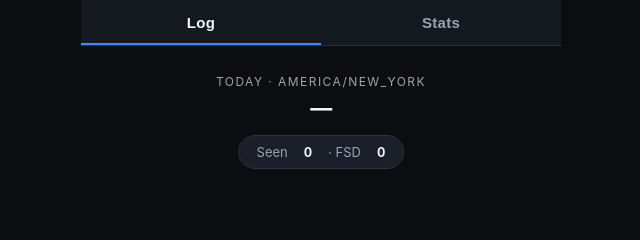
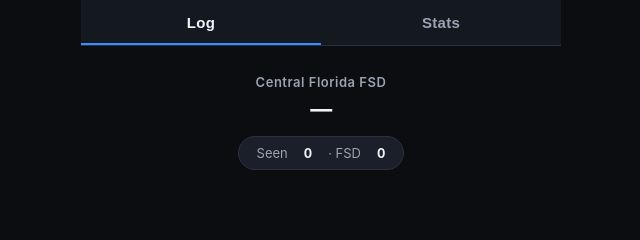
Before and after one commit to samdickinson2026-grokbot/fsd-sightings-logger, a website: page public/index.html in a window 1280 px wide. Shown: the top 240 px of the page, 319-959 px from the left. Drawn offline with nearby package versions, Linux system fonts and the light colour scheme; no server answers.

Commit message:
Update FSD location label styling

```diff
--- a/public/index.html
+++ b/public/index.html
@@ -21,7 +21,7 @@
 
     <section id="page-log" class="page active" role="tabpanel">
       <div class="date-block">
-        <div class="date-label">Today · America/New_York</div>
+        <div class="date-label">Central Florida FSD</div>
         <div class="date-value" id="date-value">—</div>
         <div class="totals-pill" id="totals-pill">
           Seen <strong id="tot-seen">0</strong>
--- a/public/styles.css
+++ b/public/styles.css
@@ -90,9 +90,9 @@ body {
 }
 
 .date-label {
-  font-size: 12px;
-  text-transform: uppercase;
-  letter-spacing: 0.12em;
+  font-size: 13px;
+  font-weight: 600;
+  letter-spacing: 0.04em;
   color: var(--muted);
   margin-bottom: 6px;
 }
```
